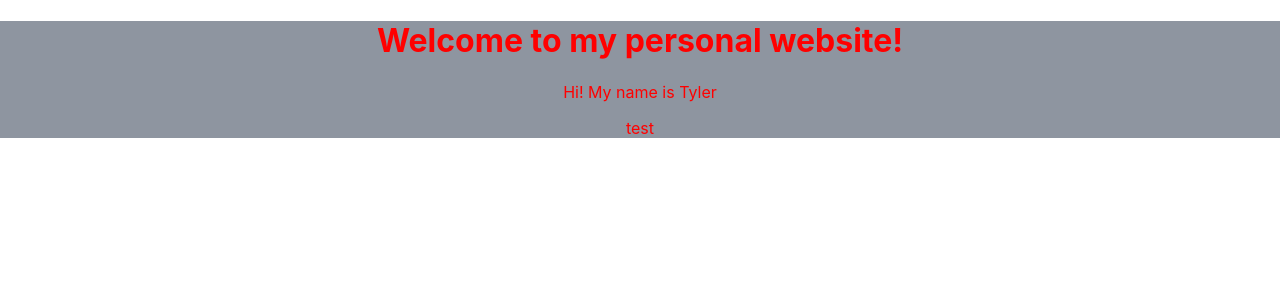
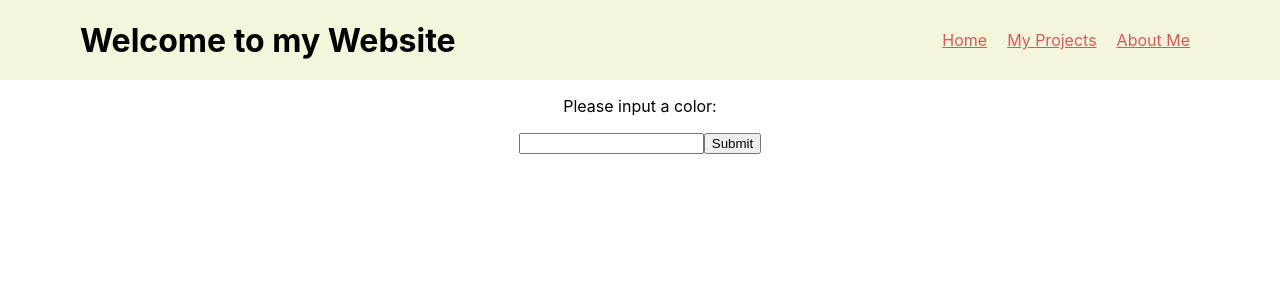
Before and after one commit to tylguo/tyler-website, a React (Create React App) app: page / in a window 1280 px wide. Shown: the top 300 px of the page. Built offline with nearby package versions, Linux system fonts and the light colour scheme.

Commit message:
update website

```diff
--- a/src/App.css
+++ b/src/App.css
@@ -1,7 +1,6 @@
 .App {
   text-align: center;
-  color: red;
-  background-color: rgb(142, 149, 160);
+  color: black;
 }
 
 .App-logo {
@@ -11,6 +10,10 @@
 
 .Home {
   text-align: center;
+}
+.Project {
+  text-align: left;
+  color:rgb(31, 22, 22)
 }
 
 @media (prefers-reduced-motion: no-preference) {
--- a/src/App.js
+++ b/src/App.js
@@ -3,17 +3,20 @@ import './App.css';
 import { Home } from './components/home';
 import { BrowserRouter as Router, Routes, Route } from 'react-router-dom';
 import { AboutMe } from './components/aboutMe';
-import { Error } from './components/error'
-
+import { Error } from './components/error';
+import { Header } from './components/header';
+import { MyProjects } from './components/myProjects';
 
 
 function App() {
   return (
     <div className="App">
+      <Header/>
       <Router>
           <Routes>
             <Route path='/' element={<Home/>}/>
-            <Route path='/about' element={<AboutMe/>}/>
+            <Route path='/aboutme' element={<AboutMe/>}/>
+            <Route path='/myprojects' element={<MyProjects/>}/>
             <Route path='/*' element={<Error/>}/>
           </Routes>
       </Router>
--- a/src/components/aboutMe.js
+++ b/src/components/aboutMe.js
@@ -5,8 +5,8 @@ export const AboutMe = () => {
     return (
         <div className='Home'>
             <h1>About Me</h1>
-            <p>Hello!</p>
-            <p>test</p>
+            <p style={{color: 'indianred'}}>My name is Tyler</p>
+            <p style={{color: 'indianred'}}>I am a 2nd year Statistics Major</p>
         </div>
     )
 }
--- /dev/null
+++ b/src/components/header.js
@@ -0,0 +1,16 @@
+import React from 'react'
+import '../App.css'
+import "../styles/header.css"
+
+export const Header = () => {
+    return (
+        <header>
+            <h1>Welcome to my Website</h1>
+            <nav>
+                <a href = "/">Home</a>
+                <a href = "/myprojects">My Projects</a>
+                <a href = "/aboutme">About Me</a>
+            </nav>
+        </header>
+    )
+}
--- a/src/components/home.js
+++ b/src/components/home.js
@@ -1,12 +1,53 @@
 import React from 'react'
 import '../App.css'
+import { useState } from 'react';
 
 export const Home = () => {
+    const [clicked, setClicked] = useState(0);
+    const [inputBox, setInputBox] = useState('');
+    const [display, setDisplay] = useState('');
+
+    const [inputColor, setInputColor] = useState('');
+    const [displayText, setDisplayText] = useState('');
+
+    function handleClick() {
+        setClicked(clicked + 1)
+    }
+    function handleTyping(event) {
+        setInputBox(event.target.value)
+    }
+    function displayParagraph() {
+        setDisplay(inputBox)
+    }
+
+    const handleChange = (event) => {
+        setInputColor(event.target.value);
+    };
+
+    const handleSubmit = () => {
+        setDisplayText(inputColor);
+    };
+
     return (
         <div className='Home'>
-            <h1>Welcome to my personal website!</h1>
-            <p>Hi! My name is Tyler</p>
-            <p>test</p>
+            {/* <p>Hello</p>
+            <p>This is the number of times clicked: {clicked}</p>
+            <button onClick={handleClick}>Click me!</button>
+
+            <p>{display}</p>
+            <input value={inputBox} onChange = {handleTyping}/>
+            <button onClick={displayParagraph}>Submit form</button> */}
+
+            <p>Please input a color:</p>
+            <input
+                type='text'
+                value={inputColor}
+                onChange={handleChange}
+            />
+            <button onClick={handleSubmit}>Submit</button>
+            <p style={{ color: displayText }}>{displayText}</p>
         </div>
     )
+
+
 }
--- /dev/null
+++ b/src/components/myProjects.js
@@ -0,0 +1,32 @@
+import React from 'react';
+import '../App.css';
+
+export const MyProjects = () => {
+    return (
+        <div className='Project'>
+            <div style={{ textAlign: 'center' }}>
+                <h1>My Projects</h1>
+            </div>
+            <div className="project">
+                <h2>Housing Price Prediction Model</h2>
+                <p>Nov 2023 — Dec 2023</p>
+                <ul>
+                    <li>Collaborated with 3 other students to analyze the Ames, Iowa Housing dataset using R and various statistical techniques like k-fold cross-validation and AIC-based model selection to identify key factors influencing housing prices</li>
+                    <li>Developed robust linear and logistic regression models, determining influential variables such as overall quality, lot size, amenities, and neighborhood factors in determining property sale prices.</li>
+                    <li>Employed data cleaning, visualization, and regression techniques to create insightful models, aiding stakeholders in making informed decisions within the Ames housing market.</li>
+                </ul>
+                <p>Technologies: R, ggplot2, dplyr</p>
+            </div>
+            <div className="project">
+                <h2>WNBA Game Prediction Model</h2>
+                <p>Oct 2023</p>
+                <ul>
+                    <li>Engineered a WNBA game predictor using Python, Pandas, and scikit-learn, achieving 70% accuracy.</li>
+                    <li>Utilized game schedule data and advanced player statistics to train the predictive model.</li>
+                    <li>Successfully predicted Las Vegas Aces to win Game 1 of the 2023 WNBA Finals</li>
+                </ul>
+                <p>Technologies: Python, Scikit-Learn, Pandas</p>
+            </div>
+        </div>
+    )
+}
--- /dev/null
+++ b/src/styles/header.css
@@ -0,0 +1,17 @@
+header {
+    display: flex;
+    padding: 0 5rem;
+    align-items: center;
+    justify-content: space-between;
+    height: 80px;
+    background-color: beige;
+}
+
+nav a{
+    margin: 0 10px;
+    color:indianred;
+}
+
+nav a:hover {
+    color: rgb(54, 104, 255)
+}
```
